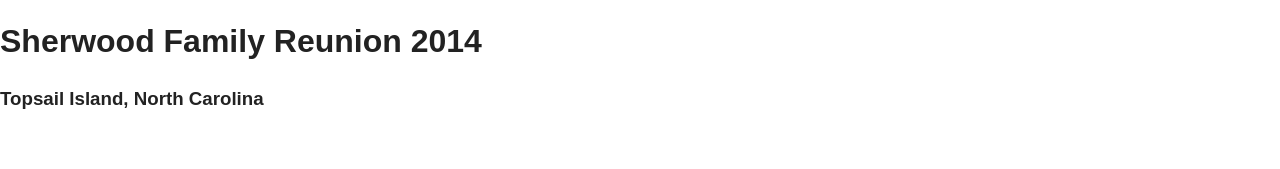
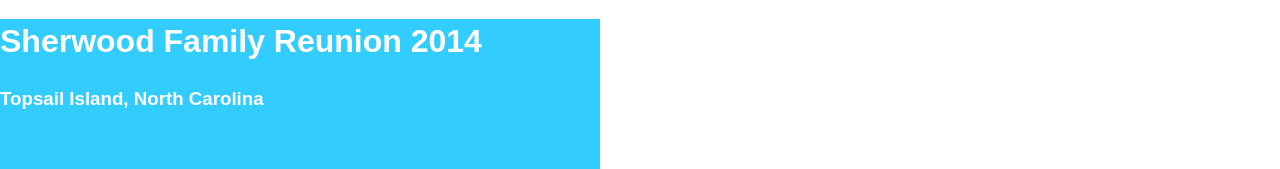
Before and after one commit to vwolfley/OR-2016, a plain HTML site: page index.html in a window 1280 px wide. Shown: the part 802-971 px from the top of the page. Before the commit the page ends 914 px from the top, so only its background shows below. Drawn offline with nearby package versions, Linux system fonts and the light colour scheme; some packages are replaced by stand-ins of ours.

Commit message:
Update index.html

```diff
--- a/index.html
+++ b/index.html
@@ -11,7 +11,20 @@
 
         <link rel="stylesheet" href="css/normalize.css">
         <link rel="stylesheet" href="css/main.css">
+
+        <style>
+        #banner {
+            width: 600px;
+            height: 150px;
+            z-index: 10;
+            background-color: #33ccff;
+            color: #ffffff;
+            font-style: "Comic Sans MS", cursive, sans-serif;
+        }
+        </style>
+
         <script src="js/vendor/modernizr-2.8.0.min.js"></script>
+
     </head>
     <body>
         <!--[if lt IE 8]>
```
